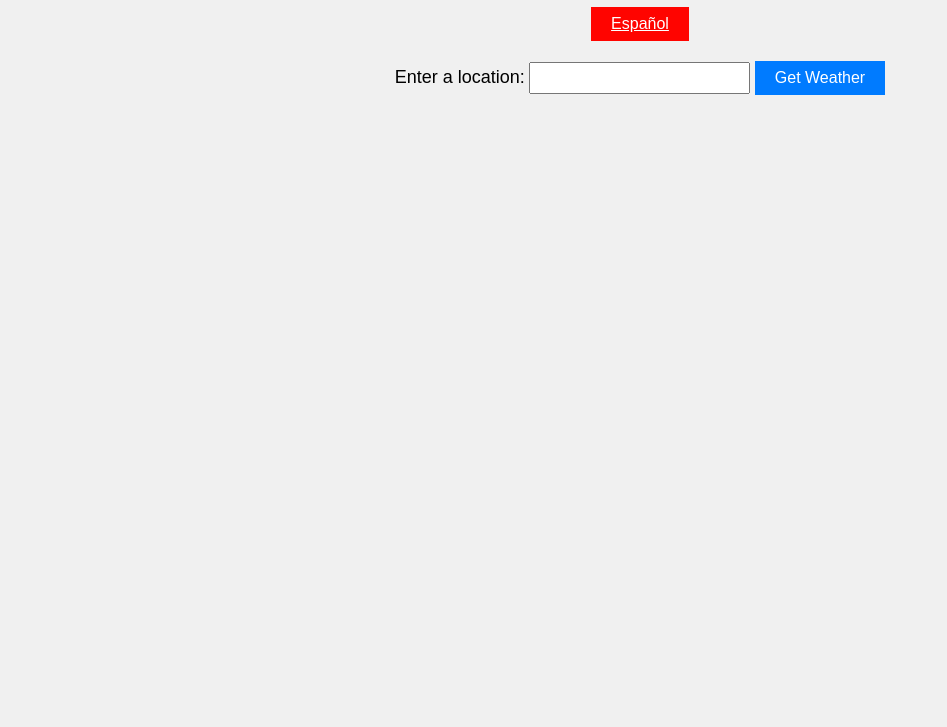
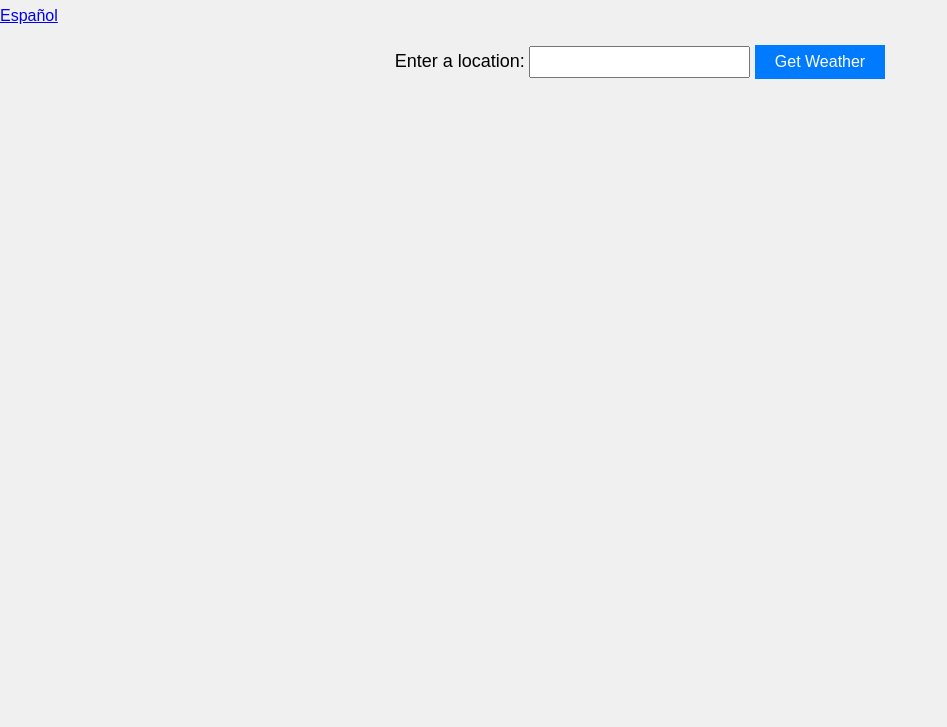
Before and after one commit to lubelmont/clima_node_git, a website: page public/index.html in a window 1280 px wide. Shown: the part 73-800 px from the top of the page, without its empty margins (0-947 px from the left). Drawn offline with Linux system fonts and the light colour scheme.

Commit message:
Update secctions

```diff
--- a/public/index.html
+++ b/public/index.html
@@ -9,8 +9,10 @@
 
 <body>
   <h1>Weather App</h1>
-  <div class="lenguageDiv">
-    <a class="lenguage" href="/index-es.html">Español</a>
+  <!-- <div class="lenguageDiv"> -->
+  <div class="">
+    <!-- <a class="lenguage" href="/index-es.html">Español</a> -->
+    <a class="" href="/index-es.html">Español</a>
   </div>
   <form action="/weather" method="GET">
     <label for="location">Enter a location:</label>
```
